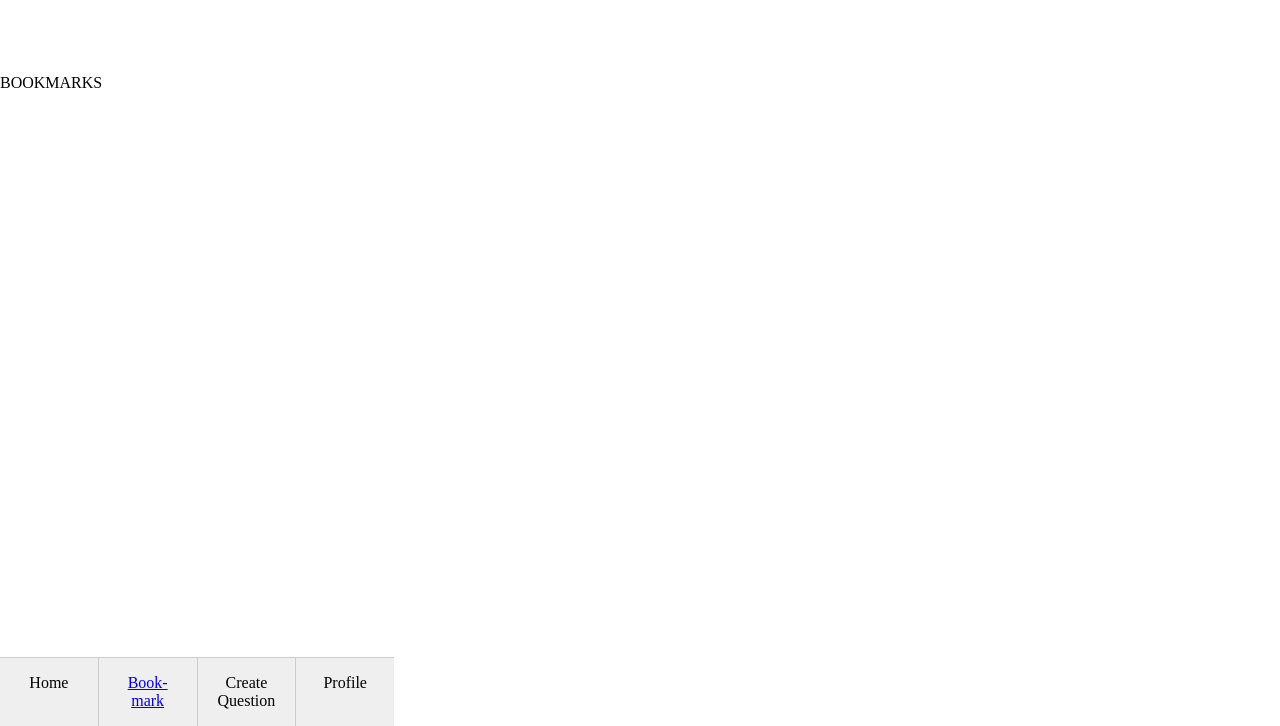
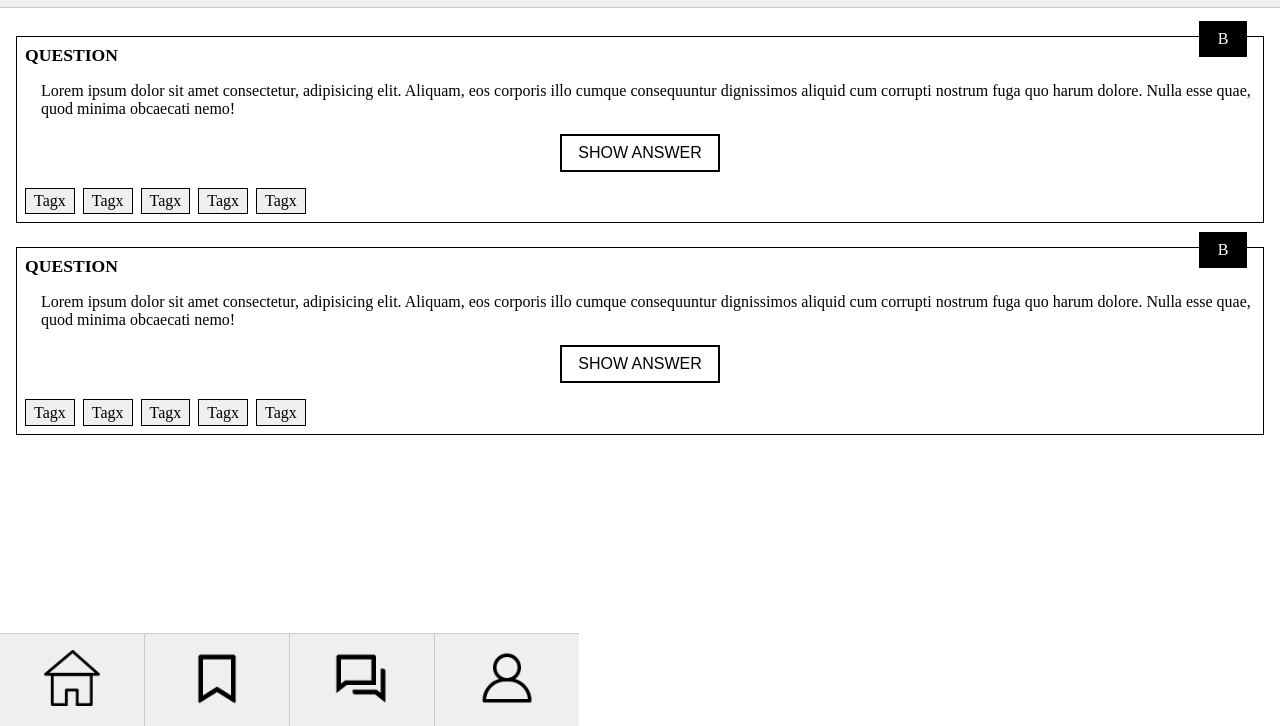
Before and after one commit to tine-krueger/Quiz-App, a website built with Parcel: page bookmarks.html in a window 1280 px wide. Shown: the part 74-800 px from the top of the page. Built offline with nearby package versions, Linux system fonts and the light colour scheme.

Commit message:
last-update

```diff
--- a/bookmarks.html
+++ b/bookmarks.html
@@ -7,19 +7,62 @@
     <title>CSS Tooling with Parcel</title>
 </head>
 <body>
-    <header>
-        <h1>App Title</h1>
+    <header class="header">
+        <h1 class="header-title">Bookmarks</h1>
     </header>
     <main>
-        BOOKMARKS
+        <ul class="question-card-list">
+            <li class="question-card">
+                <div class="question-card__bookmark question-card__bookmark--selected">B</div>
+                <h2 class="question-card__headline">Question</h2>
+                <p class="question-card__text">Lorem ipsum dolor sit amet consectetur, adipisicing elit. Aliquam, eos corporis illo cumque consequuntur dignissimos aliquid cum corrupti nostrum fuga quo harum dolore. Nulla esse quae, quod minima obcaecati nemo!</p>
+                <button class="question-card__button">Show Answer</button>
+                <ul class="question-card__tags">
+                    <li class="question-card__tag">Tagx</li>
+                    <li class="question-card__tag">Tagx</li>
+                    <li class="question-card__tag">Tagx</li>
+                    <li class="question-card__tag">Tagx</li>
+                    <li class="question-card__tag">Tagx</li>
+                </ul>
+            </li>
+            <li class="question-card">
+                <div class="question-card__bookmark question-card__bookmark--selected">B</div>
+                <h2 class="question-card__headline">Question</h2>
+                <p class="question-card__text">Lorem ipsum dolor sit amet consectetur, adipisicing elit. Aliquam, eos corporis illo cumque consequuntur dignissimos aliquid cum corrupti nostrum fuga quo harum dolore. Nulla esse quae, quod minima obcaecati nemo!</p>
+                <button class="question-card__button">Show Answer</button>
+                <ul class="question-card__tags">
+                    <li class="question-card__tag">Tagx</li>
+                    <li class="question-card__tag">Tagx</li>
+                    <li class="question-card__tag">Tagx</li>
+                    <li class="question-card__tag">Tagx</li>
+                    <li class="question-card__tag">Tagx</li>
+                </ul>
+            </li>
+        </ul>
     </main>
     <footer>
         <nav>
             <ul>
-                <li>Home</li>
-                <li><a href="bookmarks.html">Book- mark</a></li>
-                <li>Create Question</li>
-                <li>Profile</li>
+                <li>
+                    <a href="index.html">
+                        <img class="footer-icon" src="./images/home.png" alt="home icon">
+                    </a>
+                </li>
+                <li>
+                    <a href="bookmarks.html">
+                        <img class="footer-icon" src="./images/boolmark.png" alt="bookmark icon">
+                    </a>
+                </li>
+                <li>
+                    <a href="create-question.html ">
+                        <img class="footer-icon" src="./images/question.png" alt="question icon">
+                    </a>
+                </li>
+                <li>
+                    <a href="profile.html">
+                        <img class="footer-icon" src="./images/profile.png" alt="profile icon">
+                    </a>
+                </li>
             </ul>
         </nav>
     </footer>
```
Also changed, not shown: create-question.html (+22 -6 lines), index.html (+1 -1 lines), profile.html (+21 -5 lines).
